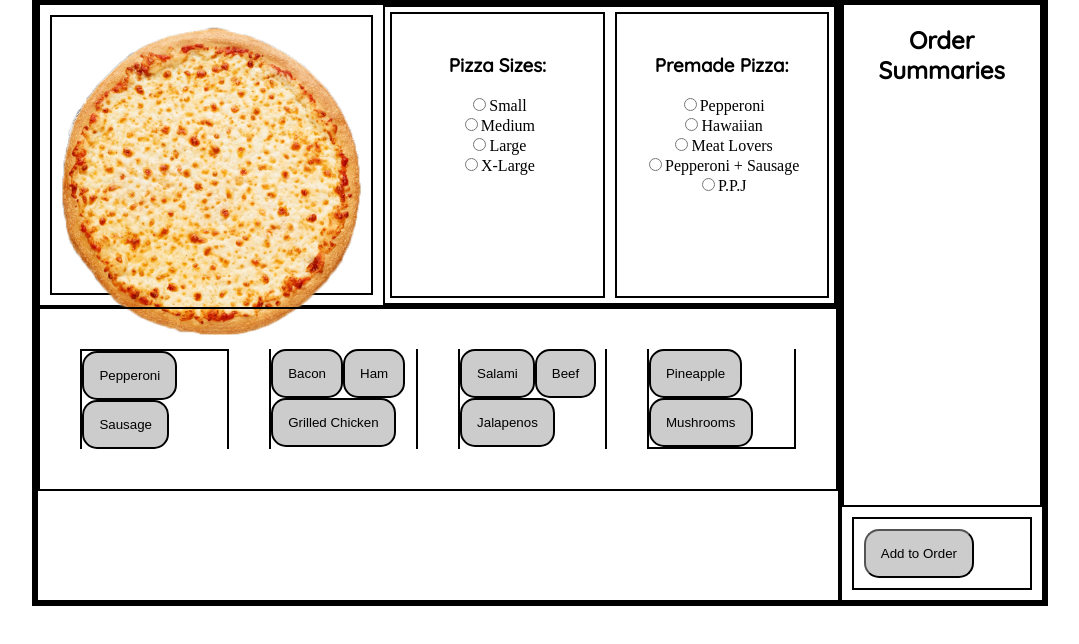
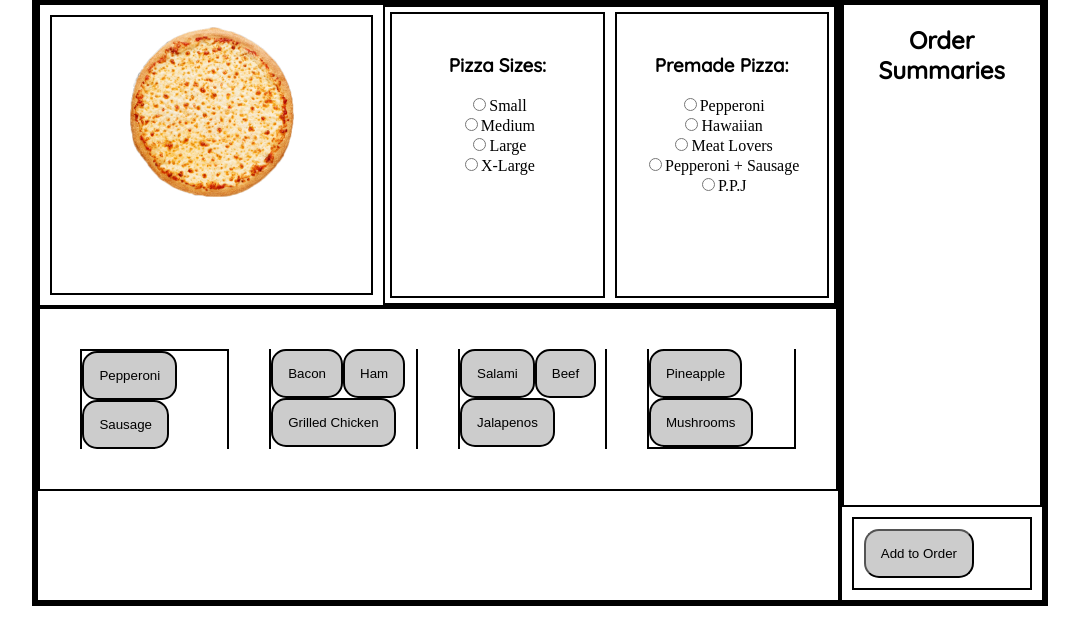
Before and after one commit to csanders97/Something, a plain HTML site: page Last Slice of Pizza/index.html in a window 1280 px wide. Shown: the part 102-746 px from the top of the page, without its empty margins (100-1179 px from the left). Drawn offline with nearby package versions, Linux system fonts and the light colour scheme.

Commit message:
Fixed picture when window is maxed

```diff
--- a/Last Slice of Pizza/style.css
+++ b/Last Slice of Pizza/style.css
@@ -17,8 +17,9 @@ h1, h2, h3, p {
 }
 
 .pizza {
-    max-width: 100%;
+    max-width: 55%;
     margin: 0 auto;
+    text-align: center;
 }
 
 .price {
@@ -60,6 +61,7 @@ h1, h2, h3, p {
     padding: 10px;
     margin: 10px;
     flex: .4;
+    text-align: center;
 }
 
 .pizza-options {
```
